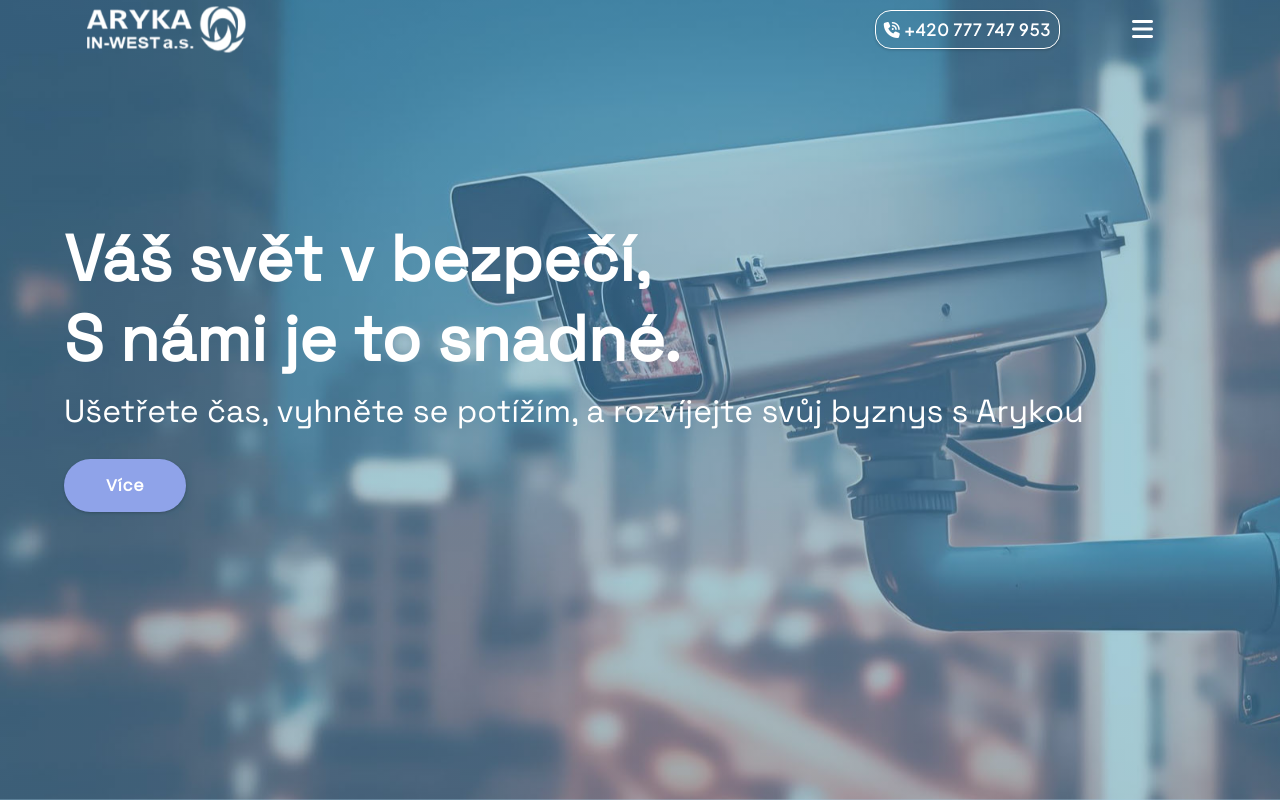
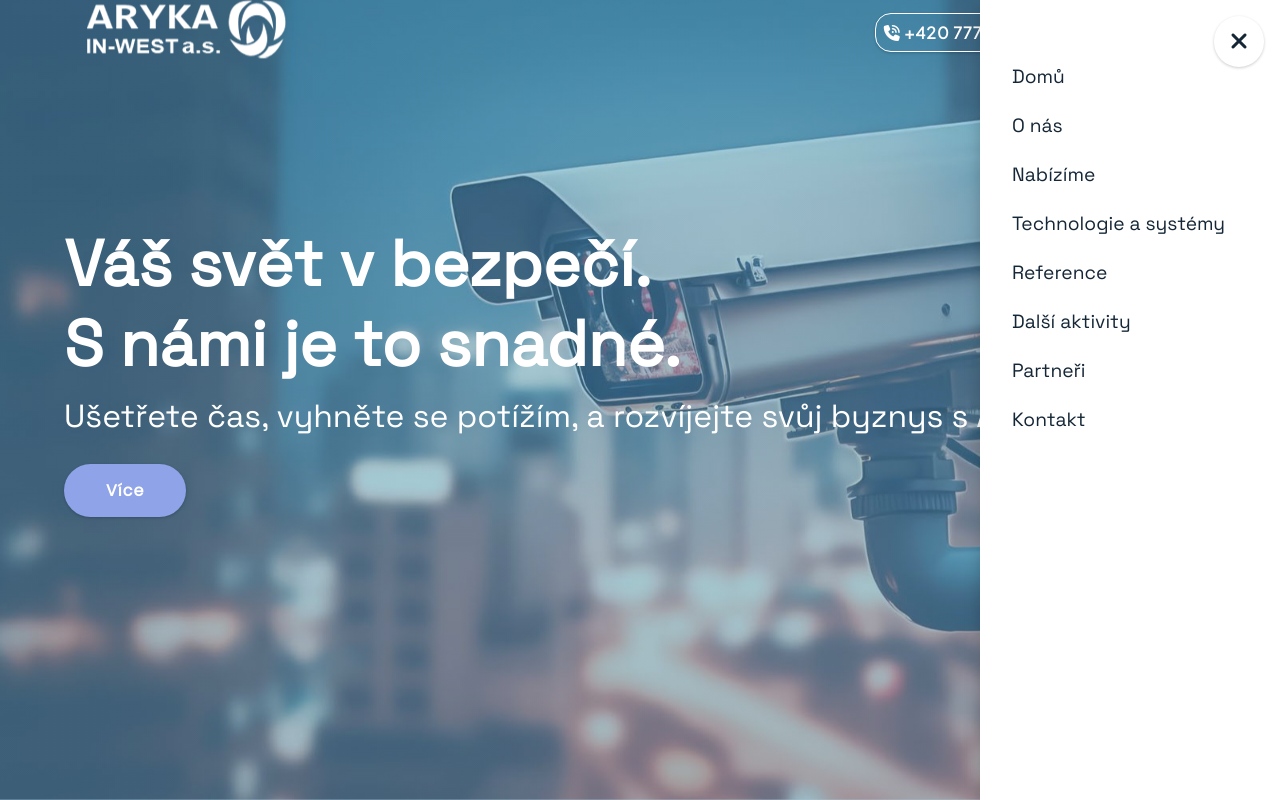
Before and after one commit to ckruf/ArykaHTML, a plain HTML site: page index.html in a window 1280 px wide. Both pictures are taken after a click on the button 1142 px from the left and 29 px from the top of the page. Shown: the top 800 px of the page. Drawn offline with Linux system fonts and the light colour scheme.

Commit message:
nav menu

```diff
--- /dev/null
+++ b/common.js
@@ -0,0 +1,15 @@
+const navigation = () => {
+    const navToggle = document.getElementById('nav-toggle');
+    const navClose = document.getElementById('nav-close');
+    const navMenu = document.getElementById('nav-menu');
+
+    navToggle.addEventListener('click', () => {
+        navMenu.classList.add('show');
+    });
+
+    navClose.addEventListener('click', () => {
+        navMenu.classList.remove('show');
+    });
+}
+
+document.addEventListener('DOMContentLoaded', navigation);
--- a/common_styles.css
+++ b/common_styles.css
@@ -47,7 +47,7 @@ Variables
     --desktop-font-size: 1rem;
     --light-shadow: 0 5px 15px rgba(0, 0, 0, 0.1);
     --dark-shadow: 0 5px 15px rgba(0, 0, 0, 0.2);
-    --dark-overlay: linear-gradient(rgba(0, 0, 0, 0.5), rgba(0, 0, 0, 0.5));
+    --dark-overlay: linear-gradient(rgba(0, 0, 0, 0.3), rgba(0, 0, 0, 0.3));
   }
 
 
@@ -185,6 +185,62 @@ Nav styles
 @media screen and (min-width: 800px) {
     #nav-phone {
         display: inline;
+    }
+}
+
+.nav-menu {
+    position: fixed;
+    top: 0;
+    right: -300px;
+    width: 300px;
+    height: 100vh;
+    background-color: var(--clr-white);
+    box-shadow: var(--dark-shadow);
+    transition: right 0.3s ease-in-out;
+    z-index: 999;
+    padding: 2rem;
+}
+
+.nav-menu.show {
+    right: 0;
+}
+
+.nav-menu-items {
+    list-style: none;
+    padding: 0;
+    margin-top: 2rem;
+}
+
+.nav-menu-items li {
+    margin-bottom: 1.5rem;
+}
+
+.nav-menu-items a {
+    color: var(--clr-grey-10);
+    text-decoration: none;
+    font-size: 1.2rem;
+}
+
+.nav-menu-items a:hover {
+    text-decoration: underline;
+}
+
+#nav-close {
+    background: transparent;
+    border: none;
+    color: var(--clr-grey-10);
+    font-size: 1.5rem;
+    position: absolute;
+    top: 1rem;
+    right: 1rem;
+    cursor: pointer;
+    padding: 0.5rem 1rem;
+}
+
+@media screen and (max-width: 799px) {
+    .nav-menu {
+        width: 100%;
+        right: -100%;
     }
 }
 
--- a/index.html
+++ b/index.html
@@ -9,13 +9,16 @@
     <link rel="stylesheet" href="https://fonts.googleapis.com/css2?family=Plus+Jakarta+Sans&family=Space+Grotesk&family=Poppins" />
     <link rel="stylesheet" href="./common_styles.css" />
     <link rel="stylesheet" href="./index_styles.css" />
+    <script src="./common.js"></script>
 </head>
 <body>
     <header>
         <nav>
             <div id="nav-center">
                 <div id="nav-logo-container">
-                    <img id="nav-logo" src="./assets/logo.png"/>
+                    <a href="./index.html">
+                        <img id="nav-logo" src="./assets/logo.png"/>
+                    </a>
                 </div>
                 <div id="nav-buttons">
                     <button type="button" id="nav-phone" class="btn">
@@ -27,11 +30,27 @@
                     </button>
                 </div>
             </div>
+
+            <div id="nav-menu" class="nav-menu">
+                <button type="button" id="nav-close" class="btn">
+                    <i class="fa-solid fa-times"></i>
+                </button>
+                <ul class="nav-menu-items">
+                    <li><a href="./index.html">Domů</a></li>
+                    <li><a href="#">O nás</a></li>
+                    <li><a href="#">Nabízíme</a></li>
+                    <li><a href="./technology_and_systems.html">Technologie a systémy</a></li>
+                    <li><a href="#">Reference</a></li>
+                    <li><a href="#">Další aktivity</a></li>
+                    <li><a href="#">Partneři</a></li>
+                    <li><a href="#">Kontakt</a></li>
+                </ul>
+            </div>
         </nav>
 
         <div id="hero-banner">
             <div class="section-center">
-                <h1 id="main-heading">Váš svět v bezpečí, <br> S námi je to snadné.</h1>
+                <h1 id="main-heading">Váš svět v bezpečí. <br> S námi je to snadné.</h1>
                 <h2>Ušetřete čas, vyhněte se potížím, a rozvíjejte svůj byznys s Arykou</h2>
                 <button class="btn" id="banner-btn">
                     Více
```
Also changed, not shown: technology_and_systems.html (+24 -5 lines).
